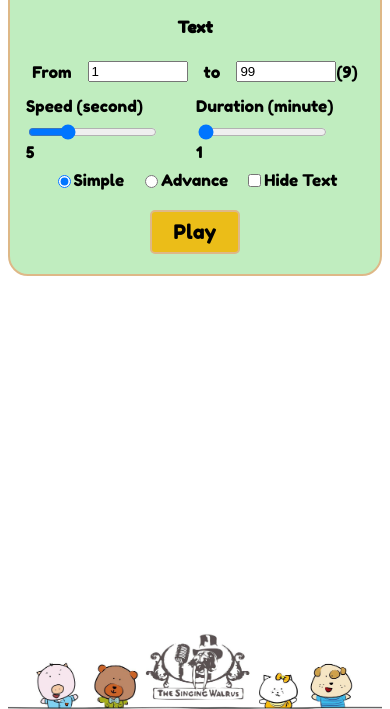
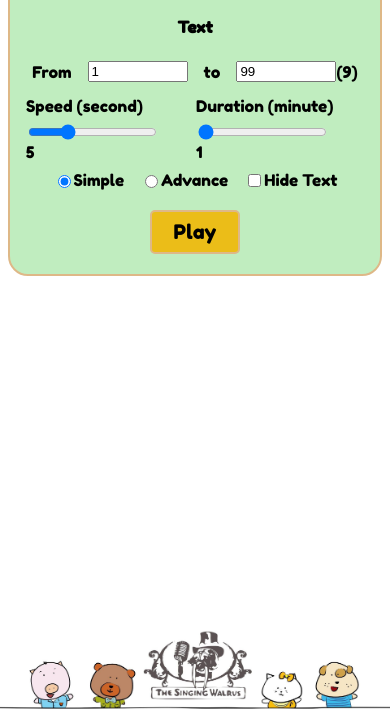
Before and after one commit to tqnhat/tqnhat.github.io, a plain HTML site: page index.html in a window 390 px wide. Shown: the part 135-844 px from the top of the page. Drawn offline with Linux system fonts and the light colour scheme.

Commit message:
bg image size

```diff
--- a/index.html
+++ b/index.html
@@ -19,7 +19,7 @@
             }
             @media only screen and (max-width: 450px){
                 .bg_img_size{
-                    background-size: 96% !important;
+                    background-size: 100% !important;
                 }
                 .hide_img{
                     display: none;
```
